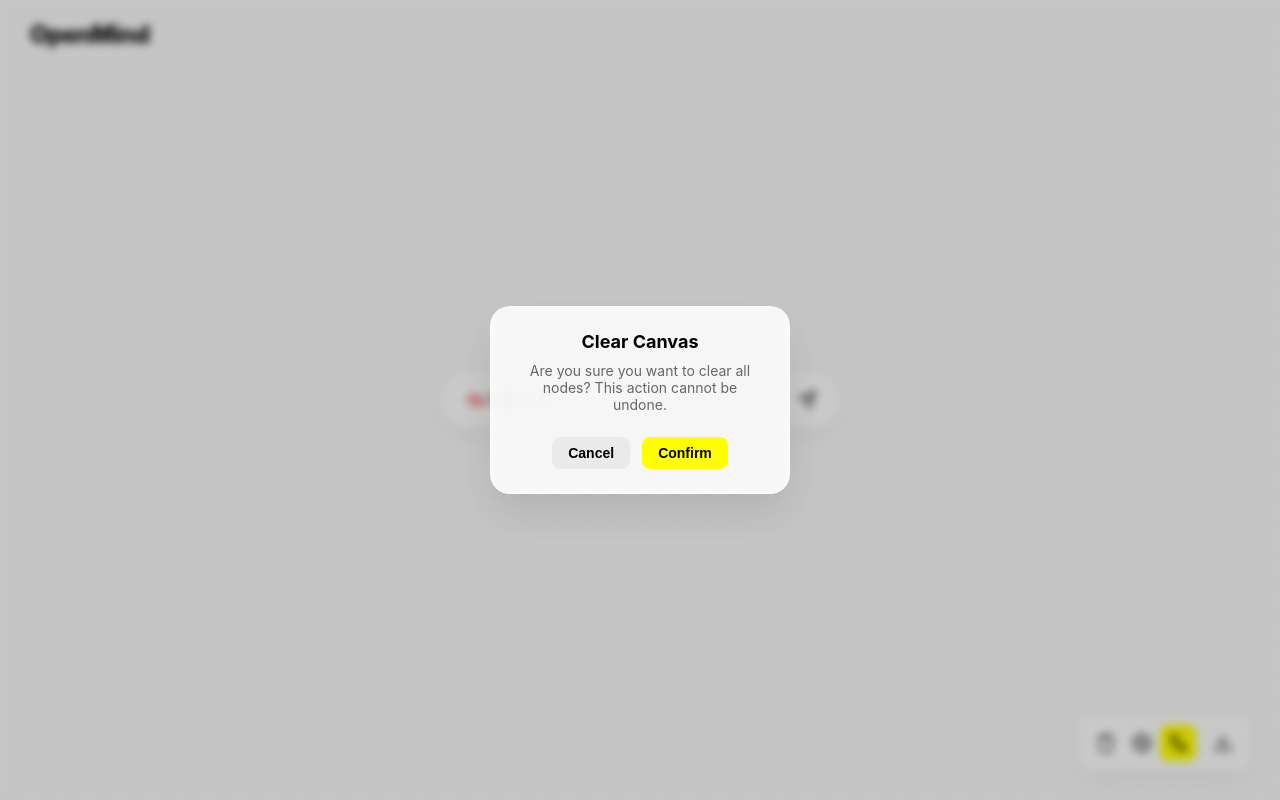
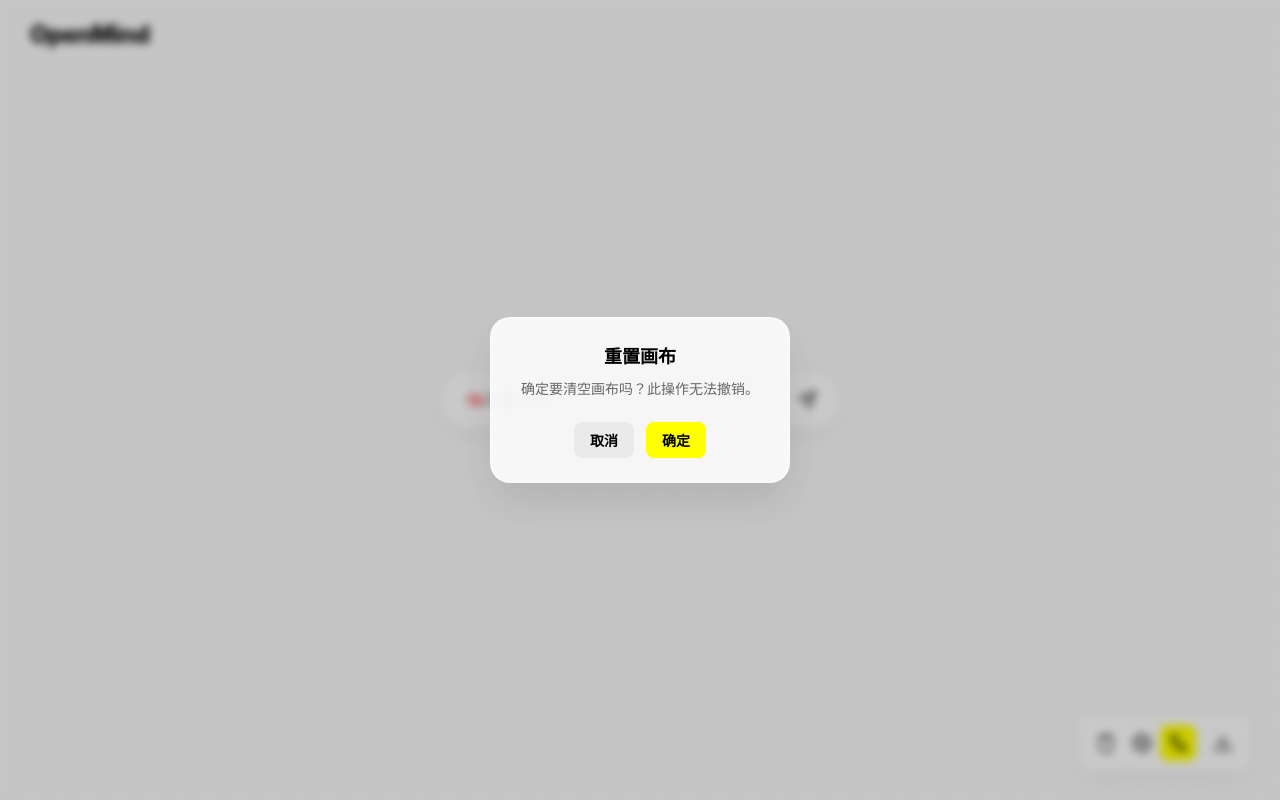
Before and after one commit to alanhaskey/OpenMind, a Vue app: page / in a window 1280 px wide. Both pictures are taken after a click on the button 1106 px from the left and 743 px from the top of the page. Built offline with nearby package versions, Linux system fonts and the light colour scheme.

Commit message:
feat: bug fix

```diff
--- a/src/App.vue
+++ b/src/App.vue
@@ -133,8 +133,8 @@ const onExportRequest = () => {
 
     <Modal
       :show="showResetModal"
-      title="Clear Canvas"
-      message="Are you sure you want to clear all nodes? This action cannot be undone."
+      title="重置画布"
+      message="确定要清空画布吗？此操作无法撤销。"
       @confirm="confirmReset"
       @cancel="showResetModal = false"
     />
--- a/src/components/UI/Modal.vue
+++ b/src/components/UI/Modal.vue
@@ -15,8 +15,8 @@ const emit = defineEmits(['confirm', 'cancel']);
         <h3>{{ title }}</h3>
         <p>{{ message }}</p>
         <div class="actions">
-          <button class="btn cancel" @click="$emit('cancel')">Cancel</button>
-          <button class="btn confirm" @click="$emit('confirm')">Confirm</button>
+          <button class="btn cancel" @click="$emit('cancel')">取消</button>
+          <button class="btn confirm" @click="$emit('confirm')">确定</button>
         </div>
       </div>
     </div>
```
